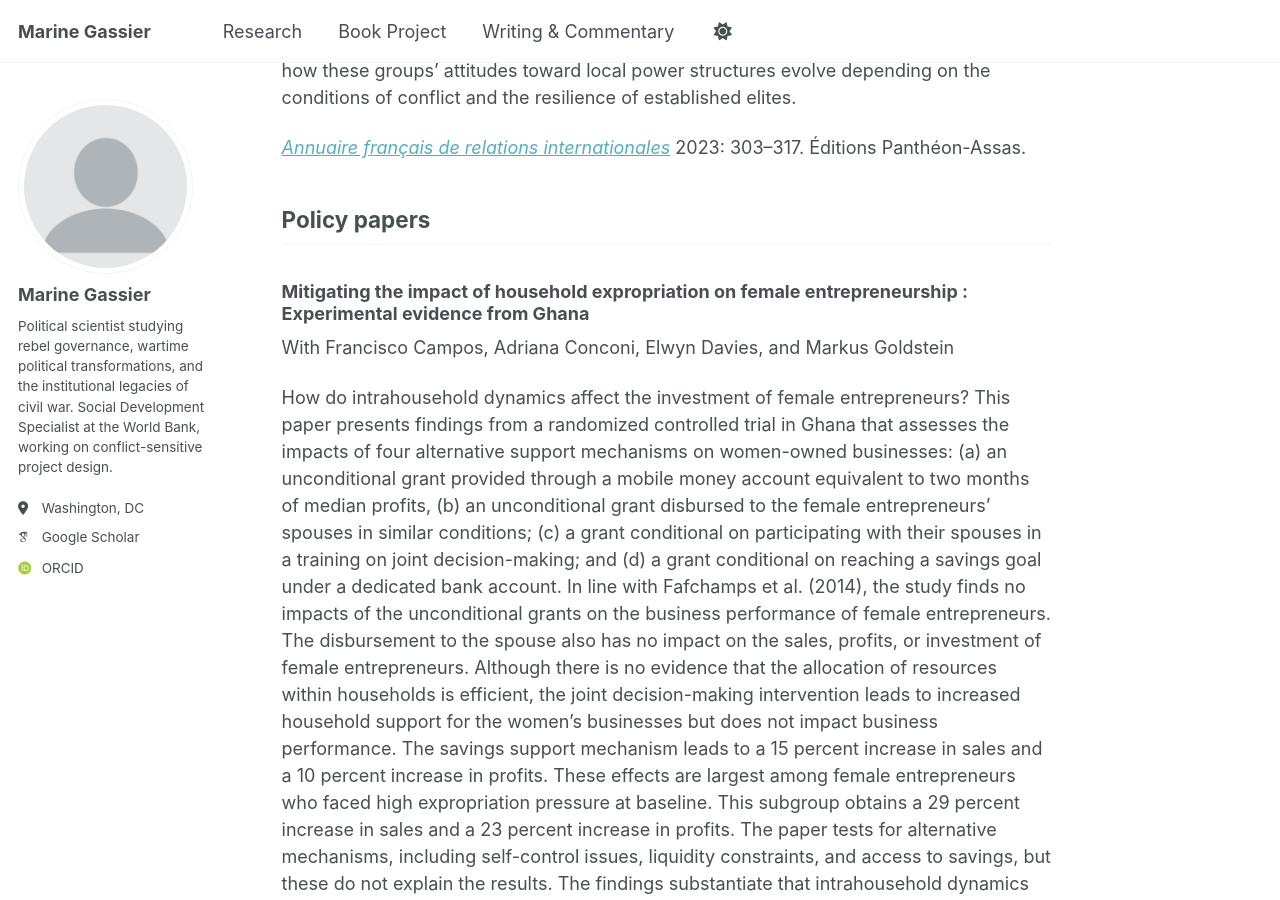
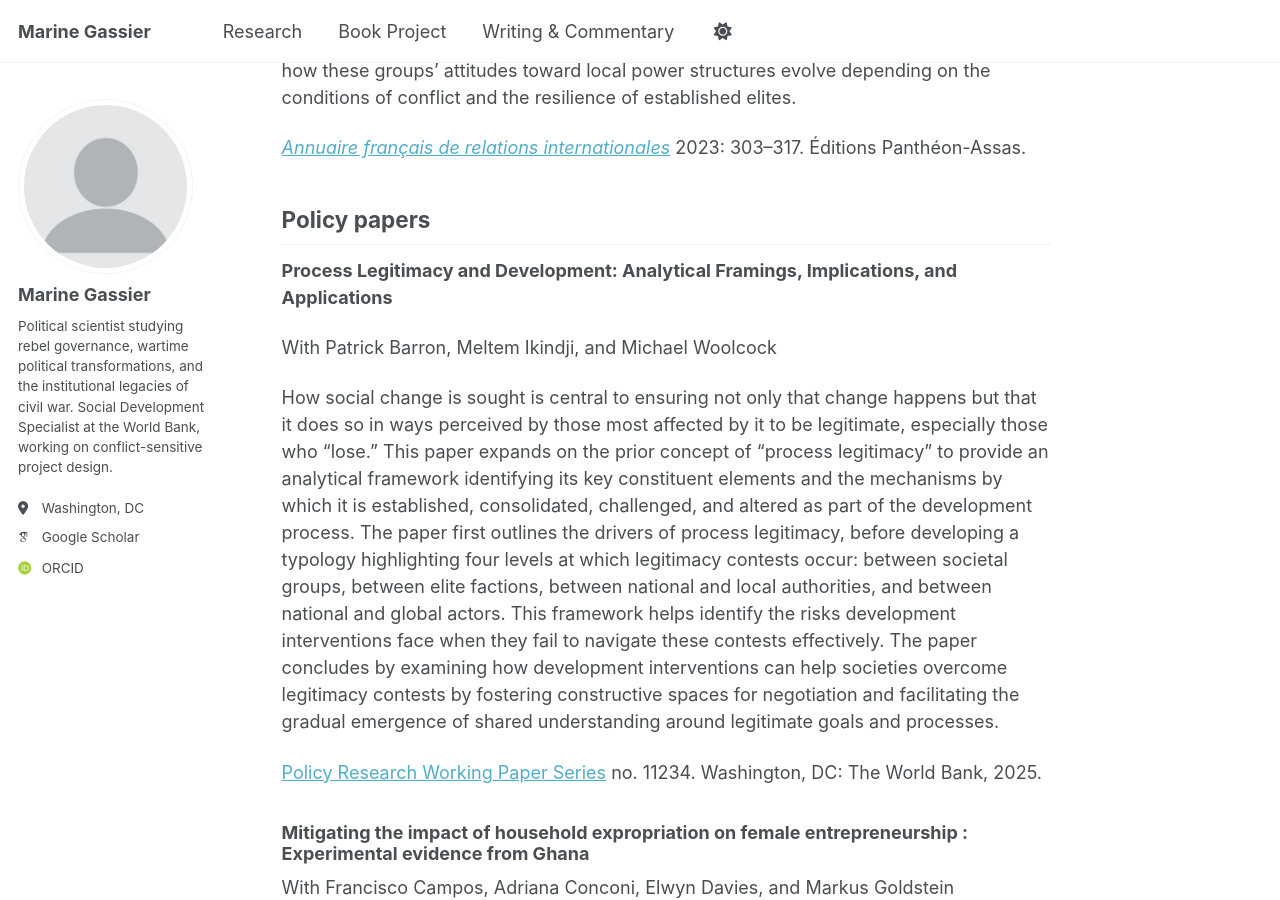
Before and after one commit to mgassier/web, a Jekyll site: the page built from _pages/research.md, in a window 1280 px wide and 900 px high, scrolled down 1562 px. Built offline with Jekyll 4.4.1, drawn with Linux system fonts in a browser that asks for light colours; some web fonts are replaced; a script that is not in the unit is left out.

Commit message:
Update research.md

```diff
--- a/_pages/research.md
+++ b/_pages/research.md
@@ -35,6 +35,14 @@ How do rebel groups approach local power structures as they strive to assert ter
 *[Annuaire français de relations internationales](https://shs.cairn.info/annuaire-francais-de-relations--9782376510550-page-303?lang=fr)* 2023: 303–317. Éditions Panthéon-Assas.
 
 ## Policy papers
+
+**Process Legitimacy and Development: Analytical Framings, Implications, and Applications**
+
+With Patrick Barron, Meltem Ikindji, and Michael Woolcock
+
+How social change is sought is central to ensuring not only that change happens but that it does so in ways perceived by those most affected by it to be legitimate, especially those who "lose." This paper expands on the prior concept of "process legitimacy" to provide an analytical framework identifying its key constituent elements and the mechanisms by which it is established, consolidated, challenged, and altered as part of the development process. The paper first outlines the drivers of process legitimacy, before developing a typology highlighting four levels at which legitimacy contests occur: between societal groups, between elite factions, between national and local authorities, and between national and global actors. This framework helps identify the risks development interventions face when they fail to navigate these contests effectively. The paper concludes by examining how development interventions can help societies overcome legitimacy contests by fostering constructive spaces for negotiation and facilitating the gradual emergence of shared understanding around legitimate goals and processes.
+
+[Policy Research Working Paper Series](https://openknowledge.worldbank.org/entities/publication/c4de9622-3e44-4c3e-bfb0-eea70e01df73) no. 11234. Washington, DC: The World Bank, 2025.
 
 ### Mitigating the impact of household expropriation on female entrepreneurship : Experimental evidence from Ghana
 
```
